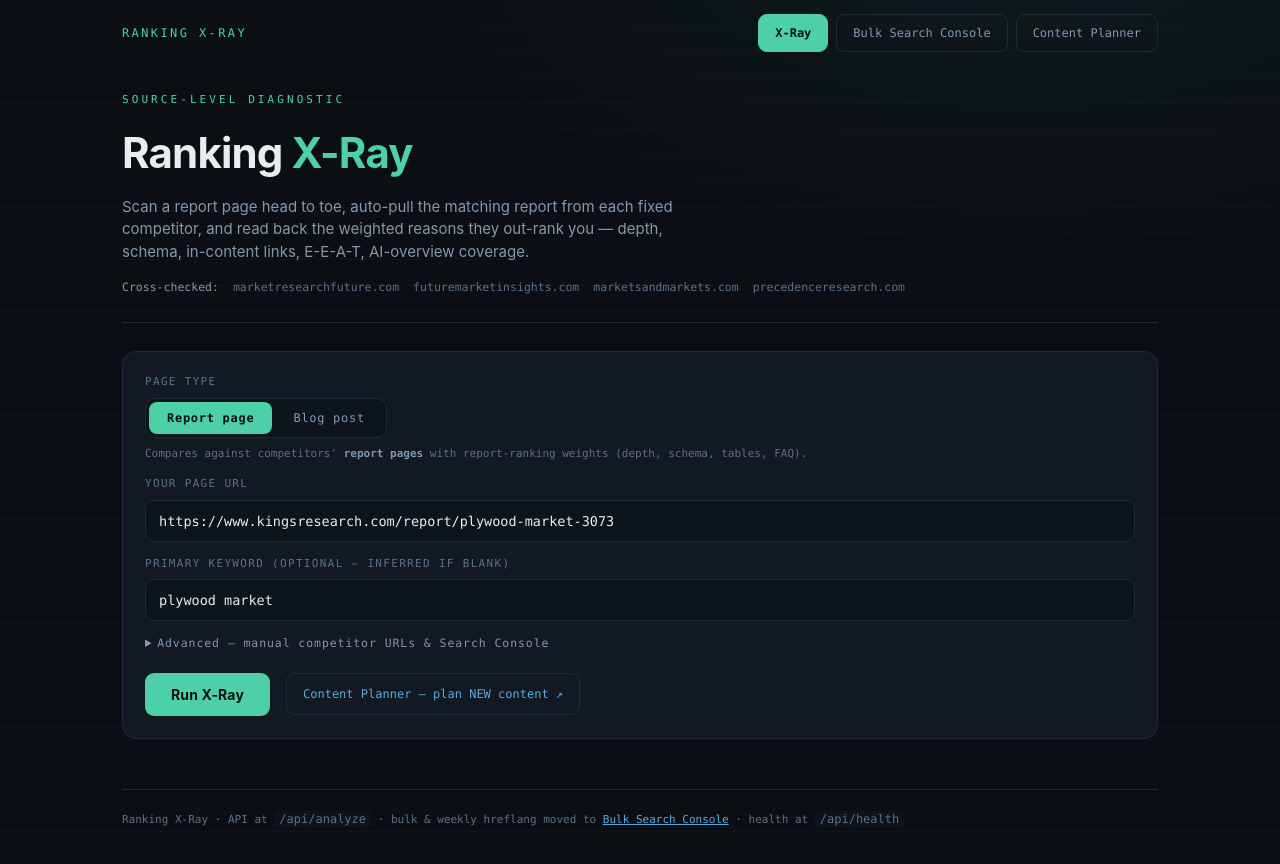
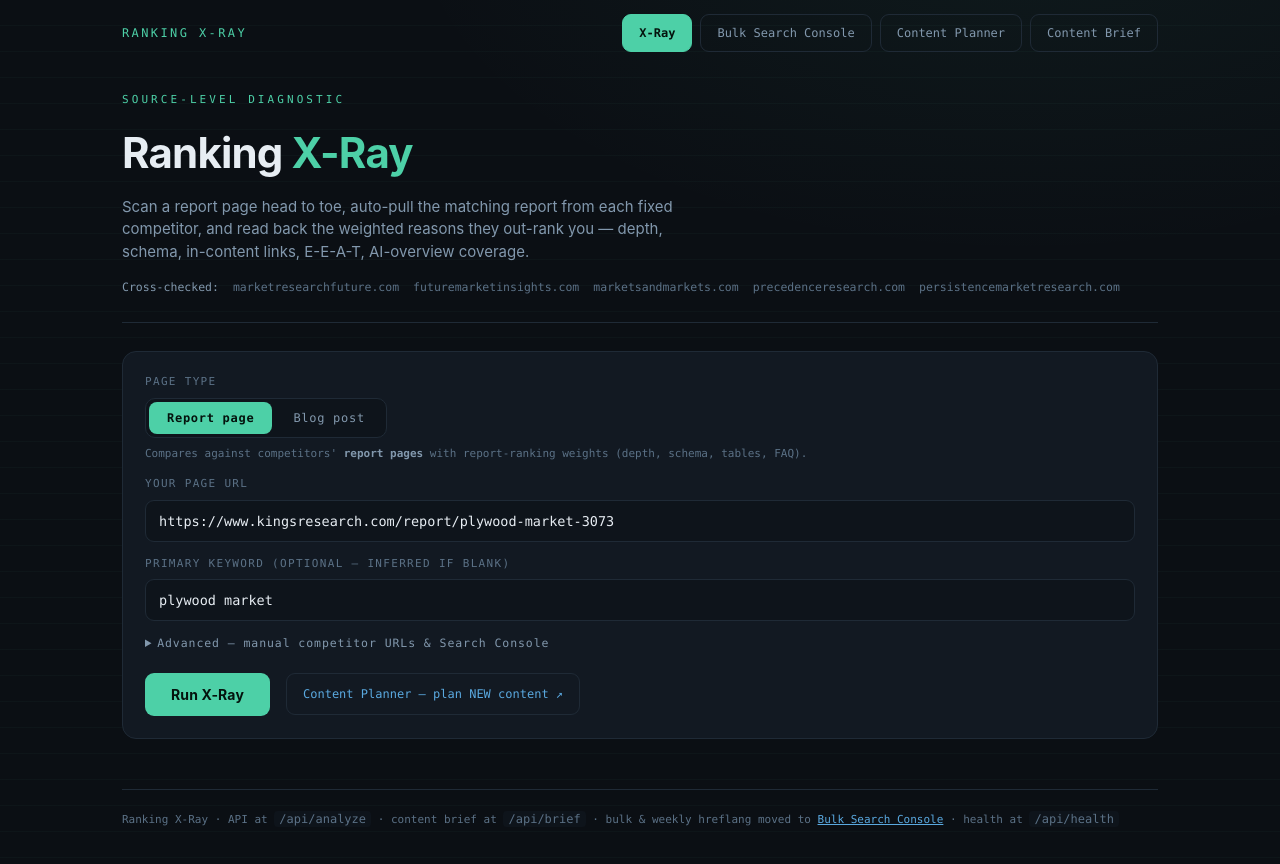
Before and after one commit to himanshusingh60120/RankingAnalyser, a website: page index.html in a window 1280 px wide. Drawn offline with Linux system fonts and the light colour scheme.

Commit message:
Update index.html

```diff
--- a/index.html
+++ b/index.html
@@ -1,3 +1,4 @@
+<!-- index.html -->
 <!DOCTYPE html>
 <html lang="en">
 <head>
@@ -13,7 +14,7 @@
       --ink: #e7edf3;
       --muted: #8298ad;
       --dim: #5b7186;
-    --signal: #4dd0a7;       /* diagnostic green-teal accent */
+      --signal: #4dd0a7; /* diagnostic green-teal accent */
       --signal-dim: #1f3a33;
       --warn: #e0a44a;
       --crit: #e06a5a;
@@ -58,6 +59,7 @@
     input[type=text]:focus { border-color: var(--signal); box-shadow: 0 0 0 3px var(--signal-dim); }
     .full { grid-column: 1 / -1; }
     .adv { margin-top: 14px; }
+
     /* Page-type segmented toggle */
     .seg { display: inline-flex; background: var(--panel-2); border: 1px solid var(--line);
       border-radius: 10px; padding: 3px; gap: 3px; }
@@ -105,7 +107,6 @@
     .sc-meta h2 { margin: 0 0 4px; font-size: 17px; word-break: break-all; }
     .sc-meta .kw { font-family: var(--mono); font-size: 12px; color: var(--signal); }
     .sc-meta .upd { color: var(--dim); font-size: 12px; margin-top: 8px; max-width: 56ch; }
-
     h3.section { font-size: 12px; font-family: var(--mono); letter-spacing: .18em; text-transform: uppercase;
       color: var(--dim); margin: 34px 0 12px; padding-bottom: 8px; border-bottom: 1px solid var(--line); }
 
@@ -115,9 +116,9 @@
     .tag { font-family: var(--mono); font-size: 9.5px; font-weight: 700; letter-spacing: .06em;
       padding: 3px 7px; border-radius: 5px; white-space: nowrap; margin-top: 1px; }
     .tag.critical { background: rgba(224,106,90,.16); color: var(--crit); }
-  .tag.warning  { background: rgba(224,164,74,.16); color: var(--warn); }
-  .tag.good     { background: rgba(77,208,167,.14); color: var(--good); }
-  .tag.info     { background: rgba(90,169,224,.14); color: var(--info); }
+    .tag.warning { background: rgba(224,164,74,.16); color: var(--warn); }
+    .tag.good { background: rgba(77,208,167,.14); color: var(--good); }
+    .tag.info { background: rgba(90,169,224,.14); color: var(--info); }
     .f-cat { font-family: var(--mono); font-size: 10.5px; color: var(--dim); text-transform: uppercase;
       letter-spacing: .06em; min-width: 92px; margin-top: 3px; }
     .f-msg { font-size: 13.5px; }
@@ -139,7 +140,6 @@
     .w.hi { background: var(--crit); color: #1a0805; } .w.mid { background: var(--warn); color:#180f02;}
     .w.lo { background: var(--info); color:#03121c; }
     .reason .r-body b { font-size: 13px; } .reason .r-d { font-size: 12px; color: var(--muted); margin-top: 1px; }
-
     table.xr { width: 100%; border-collapse: collapse; font-size: 12.5px; margin-top: 8px; }
     table.xr th { text-align: left; font-family: var(--mono); font-size: 10px; letter-spacing: .08em;
       text-transform: uppercase; color: var(--dim); padding: 7px 10px; border-bottom: 1px solid var(--line); }
@@ -147,14 +147,12 @@
     table.xr td.k { color: var(--muted); width: 38%; }
     td.win { color: var(--signal); font-weight: 600; }
     .mono { font-family: var(--mono); }
-
     details.links { margin-top: 12px; }
     details.links summary { cursor: pointer; font-family: var(--mono); font-size: 11px; color: var(--muted);
       letter-spacing: .06em; padding: 6px 0; }
     .linklist { list-style: none; margin: 6px 0 0; padding: 0; }
     .linklist li { padding: 5px 0; border-bottom: 1px solid #18222d; font-size: 12px; }
     .linklist .a { color: var(--ink); } .linklist .h { color: var(--info); word-break: break-all; font-size: 11px; }
-
     .banner { border-radius: 10px; padding: 13px 15px; font-size: 13.5px; margin: 14px 0; }
     .banner.err { background: rgba(224,106,90,.1); border: 1px solid rgba(224,106,90,.35); color: #f0b6ad; }
     .banner.note{ background: rgba(90,169,224,.08); border: 1px solid rgba(90,169,224,.28); color: #bcd9f1; }
@@ -176,6 +174,7 @@
     code { font-family: var(--mono); background: var(--panel-2); padding: 1px 5px; border-radius: 4px; font-size: 12px; }
     footer { margin-top: 50px; padding-top: 20px; border-top: 1px solid var(--line);
       font-family: var(--mono); font-size: 11px; color: var(--dim); }
+
     /* ---- Bulk GSC from CSV ---- */
     input[type=file] { width:100%; background: var(--panel-2); border: 1px solid var(--line); color: var(--muted);
       padding: 11px 12px; border-radius: 9px; font-family: var(--mono); font-size: 12.5px; cursor: pointer; }
@@ -197,8 +196,9 @@
     .bulk-table td.url a:hover { text-decoration: underline; }
     .bulk-table tr.miss td { color: var(--dim); }
     .bulk-table tr.miss td.url a { color: var(--dim); }
+
     /* ---- Top ribbon nav ---- */
-  .ribbon { display:flex; align-items:center; gap:8px; padding:14px 0 0; }
+    .ribbon { display:flex; align-items:center; gap:8px; padding:14px 0 0; flex-wrap:wrap; }
     .ribbon .brand { font-family: var(--mono); font-size: 12px; letter-spacing:.2em; text-transform:uppercase;
       color: var(--signal); margin-right:auto; text-decoration:none; }
     .ribbon a.tab { font-family: var(--mono); font-size:12px; color: var(--muted); text-decoration:none;
@@ -209,12 +209,15 @@
 </head>
 <body>
 <div class="wrap">
+
   <nav class="ribbon">
     <a class="brand" href="/">Ranking X-Ray</a>
     <a class="tab active" href="/">X-Ray</a>
     <a class="tab" href="/bulk">Bulk Search Console</a>
     <a class="tab" href="/planner" target="_blank" rel="noopener">Content Planner</a>
+    <a class="tab" href="/brief">Content Brief</a>
   </nav>
+
   <header>
     <p class="eyebrow">Source-level diagnostic</p>
     <h1>Ranking <span class="x">X-Ray</span></h1>
@@ -223,6 +226,7 @@
     <div class="sites"><b>Cross-checked:</b>
       <span>marketresearchfuture.com</span><span>futuremarketinsights.com</span>
       <span>marketsandmarkets.com</span><span>precedenceresearch.com</span>
+      <span>persistencemarketresearch.com</span>
     </div>
   </header>
 
@@ -274,7 +278,7 @@
 
   <div class="results" id="results"></div>
 
-  <footer>Ranking X-Ray · API at <code>/api/analyze</code> · bulk &amp; weekly hreflang moved to <a href="/bulk" style="color:var(--info)">Bulk Search Console</a> · health at <code>/api/health</code></footer>
+  <footer>Ranking X-Ray · API at <code>/api/analyze</code> · content brief at <code>/api/brief</code> · bulk &amp; weekly hreflang moved to <a href="/bulk" style="color:var(--info)">Bulk Search Console</a> · health at <code>/api/health</code></footer>
 </div>
 
 <script>
@@ -328,7 +332,6 @@ async function run(){
     clearInterval(timer);
     $("status").textContent = "";
     btn.disabled = false;
-
     if(!res.ok || data.error){
       renderError(data); return;
     }
@@ -391,12 +394,14 @@ function linksDetails(title, links){
 function compCard(comp, tx){
   if(!comp.found) return '<div class="comp"><div class="comp-head"><span class="comp-dom">'+
     escapeHtml(comp.site)+'</span></div><div class="banner warnb">No keyword-matched report found by auto-search. '+
-    'Add a search provider (GOOGLE_CSE_KEY / BING_SEARCH_KEY) or pass this competitor URL manually.</div></div>';
+    'Add a SERP provider (<code>SERPER_API_KEY</code> or <code>SERPAPI_KEY</code>) or pass this competitor URL manually.</div></div>';
+
   if(comp.keywordMatch===false) return '<div class="comp"><div class="comp-head">'+
     '<span class="comp-dom">'+escapeHtml(comp.site)+'</span>'+
     '<span class="comp-dom"><a href="'+escapeHtml(comp.url)+'" target="_blank">'+escapeHtml(comp.url)+'</a></span></div>'+
     '<div class="banner warnb"><b>Excluded — wrong topic.</b> The page found ("'+escapeHtml(comp.pageTitle||comp.url)+
     '") does not match your keyword, so it was rejected from the comparison. Pass the correct URL manually in Advanced.</div></div>';
+
   if(comp.found && comp.fetched===false) return '<div class="comp"><div class="comp-head">'+
     '<span class="comp-dom">'+escapeHtml(comp.site)+'</span>'+
     '<span class="comp-dom"><a href="'+escapeHtml(comp.url)+'" target="_blank">'+escapeHtml(comp.url)+'</a></span></div>'+
@@ -412,6 +417,7 @@ function compCard(comp, tx){
 
   const schemaT = (tx.schemaBlocks||[]).join(", ")||"none";
   const schemaC = (cx.schemaBlocks||[]).join(", ")||"none";
+
   const table =
     '<table class="xr"><tr><th>Signal</th><th>You</th><th>'+escapeHtml(comp.site)+'</th></tr>'+
     rowHTML("Content words (body)", tx.contentWords, cx.contentWords, cx.contentWords>tx.contentWords?'comp':'target')+
@@ -488,13 +494,11 @@ function aiSection(ai){
     html += '<h3 class="section">AI — NEW FAQ questions (not already on your page)</h3><div class="finding"><span class="tag info">NEW FAQ</span><div class="f-msg">'+
       ai.faqSuggestions.map(q=>escapeHtml(q)).join('<br>')+'</div></div>';
   }
-
   if(ai.contentDraft){
     html += '<h3 class="section">AI — ready-to-use content draft</h3>'+
       '<div class="draft"><button class="copybtn" onclick="copyDraft()">Copy draft</button>'+
       '<pre id="draftText">'+escapeHtml(ai.contentDraft)+'</pre></div>';
   }
-
   if(ai.schemaAssessment){
     html += '<div class="banner note" style="margin-top:14px"><b>Schema coverage:</b> '+escapeHtml(ai.schemaAssessment)+'</div>';
   }
@@ -585,7 +589,6 @@ function renderResults(d){
   $("results").className = "results show";
   $("results").scrollIntoView({behavior:"smooth", block:"start"});
 }
-
 </script>
 </body>
 </html>
```
Lines whose indentation alone changed are shown as unchanged.
